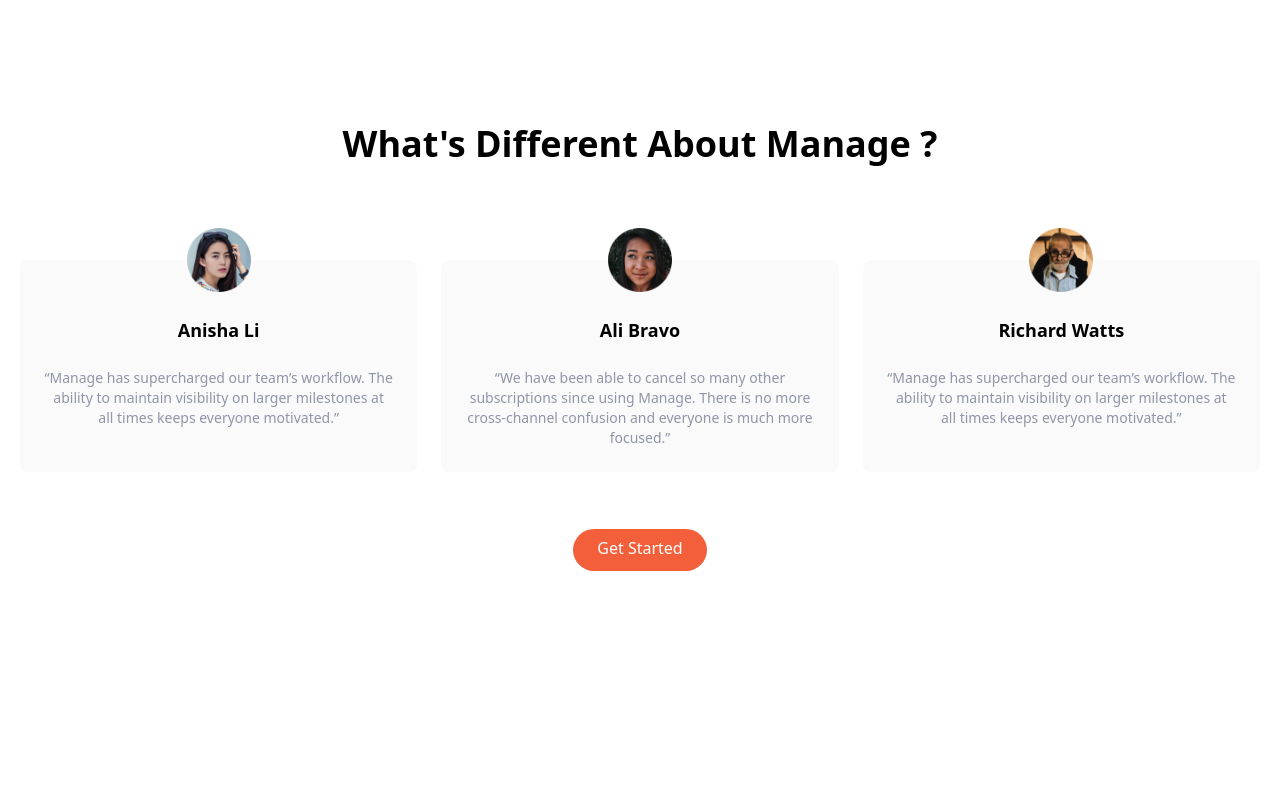
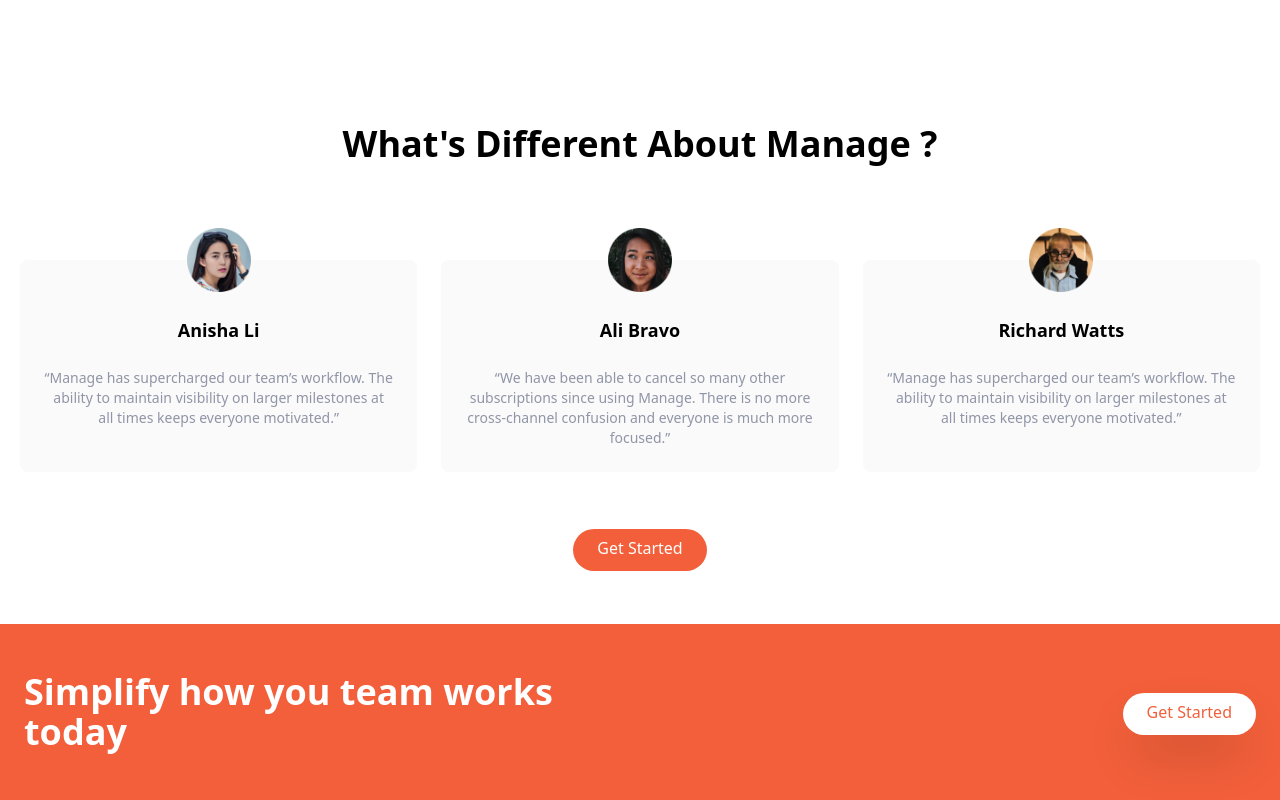
Before and after one commit to Brisa-Codes/tailwindcss-page, a website: page index.html in a window 1280 px wide. Shown: the part 1113-1913 px from the top of the page. Before the commit the page ends 1737 px from the top, so only its background shows below. Drawn offline with Linux system fonts and the light colour scheme.

Commit message:
update: cta section

```diff
--- a/index.html
+++ b/index.html
@@ -222,5 +222,25 @@
         </div>
       </div>
     </section>
+
+    <!--CTA Section-->
+    <section id="cta" class="bg-brightRed">
+      <div
+        class="container flex flex-col items-center justify-between px-6 py-24 mx-auto space-y-12 md:py-12 md:flex-row md:space-y-0">
+        <!--heading-->
+        <h2
+          class="text-5xl font-bold leading-tight text-center text-white md:text-4xl md:max-w-xl md:text-left">
+          Simplify how you team works today
+        </h2>
+        <!--Button-->
+        <div>
+          <a
+            href="#"
+            class="p-3 px-6 pt-2 text-brightRed bg-white rounded-full shadow-2xl baseline hover:bg-gray-600">
+            Get Started
+          </a>
+        </div>
+      </div>
+    </section>
   </body>
 </html>
```
